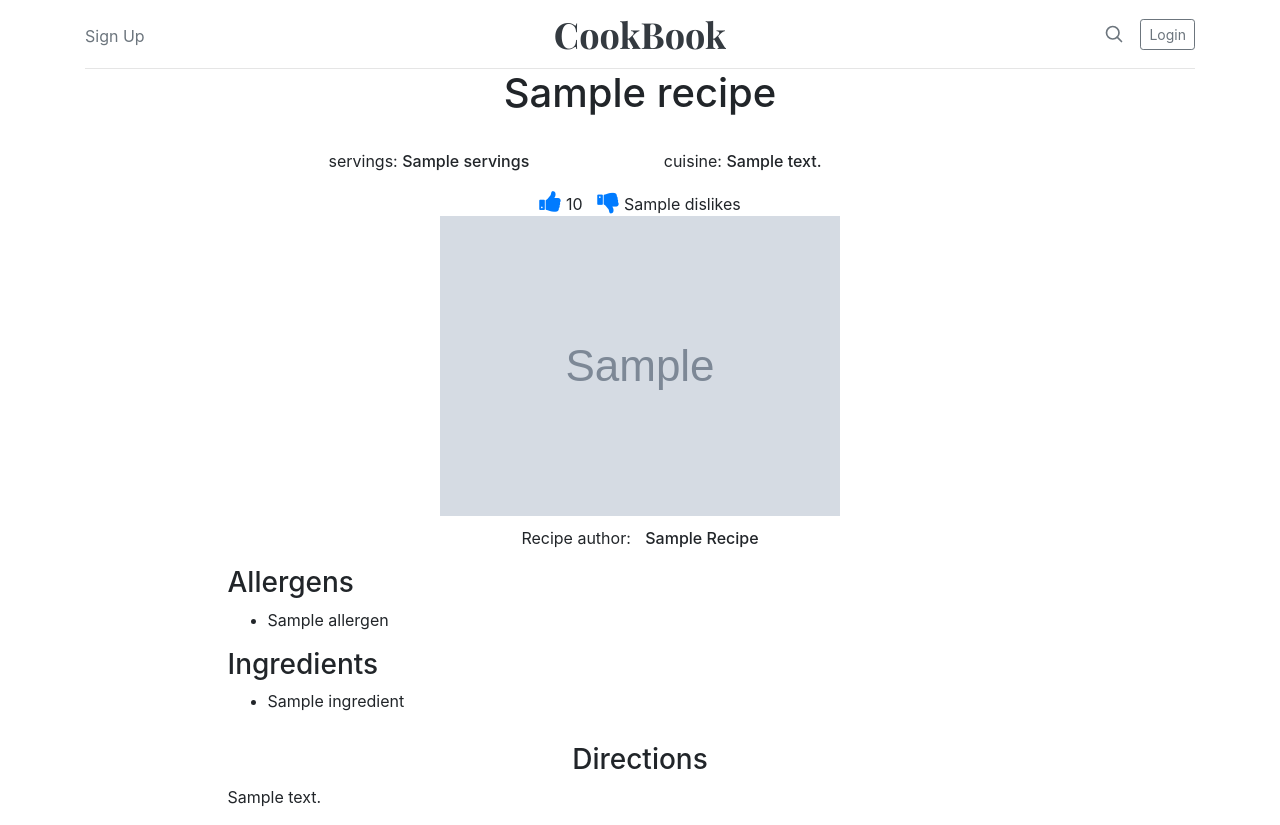
After one commit to Code-Institute-Submissions/cookbook-3, a Flask app: template templates/recipe.html in a window 1280 px wide. The commit adds this page. Run offline with Flask 2, Linux system fonts and the light colour scheme; the template is opened without the code that fills it: most values are stand-ins (such as "Sample title", 1, 10 or a date in 2020); grey boxes marked "Sample" are stand-in pictures; parts of the project's set-up code (start-up, migrations or seed data) failed here and were passed over; some libraries are stand-ins or nearby versions.

Commit message:
Added Like and Dislike for recipe

```diff
--- a/app.py
+++ b/app.py
@@ -6,7 +6,7 @@ from flask_pymongo import PyMongo
 from bson.objectid import ObjectId
 from functools import wraps
 from werkzeug.security import generate_password_hash, check_password_hash
-from utils import SignUpForm, LoginForm, AddRecipe
+from utils import SignUpForm, LoginForm, AddRecipe, value_in_list, update_author_data_liked_recipe
 
 dotenv_path = join(dirname(__file__), ".env")
 load_dotenv(dotenv_path)
@@ -31,7 +31,9 @@ def login_required(f):
 
 @app.route("/")
 def index():
-    return render_template("index.html")
+    recipes = mongo.db.recipes.find()
+
+    return render_template("index.html", recipes=recipes)
 
 
 @app.route('/signup', methods=['GET', 'POST'])
@@ -48,7 +50,9 @@ def signup():
                 "username": form.name.data,
                 "email": form.email.data,
                 "contry": form.origin.data,
-                "password": generate_password_hash(form.password.data)
+                "password": generate_password_hash(form.password.data),
+                "liked_recipe": [],
+                "disliked_recipe": []
             })
             return redirect(url_for('login'))
 
@@ -82,7 +86,8 @@ def logout():
 @app.route("/dashboard")
 @login_required
 def dashboard():
-    return render_template("dashboard.html")
+    recipes = mongo.db.recipes.find()
+    return render_template("dashboard.html", recipes=recipes)
 
 @app.route("/addrecipe", methods=["GET", "POST"])
 @login_required
@@ -104,7 +109,10 @@ def addrecipe():
                 "servings": form.servings.data,
                 "ingredients": form.ingredients.data.split(","),
                 "allergens": request.form.getlist('allergens'),
-                "description": form.description.data.lower()
+                "description": form.description.data.lower(),
+                "likes": 0,
+                "dislikes": 0,
+                "users_liked": []
             })
             return redirect(url_for("dashboard"))
         else:
@@ -113,6 +121,80 @@ def addrecipe():
 
     return render_template("addrecipe.html", form=form, allergens=allergens)
 
+@app.route("/recipe/<recipe_id>")
+@login_required
+def recipe(recipe_id):
+    recipes = mongo.db.recipes
+    current_recipe = recipes.find_one({"_id": ObjectId(recipe_id)})
+    author = mongo.db.authors.find_one({"_id": ObjectId(session["id"])})
+
+    return render_template("recipe.html", recipe=current_recipe,
+                    liked=value_in_list(recipe_id, author["disliked_recipe"]),
+                    disliked=value_in_list(recipe_id, author["liked_recipe"]))
+
+@app.route("/recipe/like/<recipe_id>")
+@login_required
+def like(recipe_id):
+    recipes = mongo.db.recipes
+    current_recipe = recipes.find_one({"_id": ObjectId(recipe_id)})
+
+    authors = mongo.db.authors
+    author = authors.find_one({"_id": ObjectId(session["id"])})
+
+    if str(session["id"]) in current_recipe["users_liked"] and current_recipe["likes"] > 0:
+        update_author_data_liked_recipe(authors, session["id"], "$pull", recipe_id)
+
+        recipes.update(
+            {"_id": ObjectId(recipe_id)},
+            {
+                '$inc': {"likes": -1},
+                "$pull": {"users_liked": session["id"]}
+            })
+    else:
+        update_author_data_liked_recipe(authors, session["id"], "$addToSet", recipe_id)
+
+        recipes.update(
+            {"_id": ObjectId(recipe_id)},
+            {
+                '$inc': {"likes": 1},
+                "$addToSet": {"users_liked": session["id"]}
+            })
+
+    return redirect(url_for("recipe",
+                    recipe=current_recipe, recipe_id=recipe_id,
+                    liked=value_in_list(recipe_id, author["disliked_recipe"]),
+                    disliked=value_in_list(recipe_id, author["liked_recipe"])))
+
+@app.route("/recipe/dislike/<recipe_id>")
+@login_required
+def dislike(recipe_id):
+    recipes = mongo.db.recipes
+    current_recipe = recipes.find_one({"_id": ObjectId(recipe_id)})
+    authors = mongo.db.authors
+    author = authors.find_one({"_id": ObjectId(session["id"])})
+
+    if str(session["id"]) in current_recipe["users_liked"] and current_recipe["dislikes"] > 0:
+        update_author_data_liked_recipe(authors, session["id"], "$pull", recipe_id)
+
+        recipes.update(
+            {"_id": ObjectId(recipe_id)},
+            {
+                '$inc': {"dislikes": -1},
+                "$pull": {"users_liked": session["id"]}
+            })
+    else:
+        update_author_data_liked_recipe(authors, session["id"], "$addToSet", recipe_id)
+
+        recipes.update(
+            {"_id": ObjectId(recipe_id)},
+            {
+                '$inc': {"dislikes": 1},
+                "$addToSet": {"users_liked": session["id"]}
+            })
+
+    return redirect(url_for("recipe", recipe=current_recipe, recipe_id=recipe_id, disliked=value_in_list(recipe_id, author["liked_recipe"])))
+
+
 if __name__ == "__main__":
     app.run(host=os.environ.get("IP"),
             port=int(os.environ.get("PORT")),
--- a/static/css/style.css
+++ b/static/css/style.css
@@ -1,3 +1,14 @@
+.isDisabled {
+  color: #495057 !important;
+  cursor: not-allowed !important;
+  opacity: 0.5 !important;
+  text-decoration: none !important;
+}
+
+.margin-sides-130 {
+  margin: 0 130px;
+}
+
 .blog-header {
   line-height: 1;
   border-bottom: 1px solid #e5e5e5;
@@ -9,3 +20,64 @@
 .blog-header-logo:hover {
   text-decoration: none;
 }
+
+.card-img-wrap {
+  width: 330px;
+  height: 200px;
+  overflow: hidden;
+}
+.card-img-wrap img {
+  height: 100%;
+}
+.card-title {
+  margin-top: 20px;
+}
+
+/**** Recipe Page ****/
+.recipe-wrapper{
+  text-align: center;
+}
+
+.recipe-servings-amount,
+.recipe-cuisine-name{
+  font-weight: 500;
+}
+.recipe-info-pad-item{
+  display: inline-block;
+}
+.recipe-info-pad-thumbs {
+  display: inline-block;
+}
+.recipe-info-pad-thumbs div:first-child {
+  margin-right: 10px;
+}
+
+.recipe-allergens-wrapper,
+.recipe-ingredients-wrapper,
+.recipe-instruction-wrapper
+{
+  text-align: left;
+}
+
+.recipe-author-wrapper{
+  margin-top: 10px;
+}
+.recipe-author-name {
+  padding-left: 10px;
+  text-transform: capitalize;
+  font-weight: 500;
+}
+
+.recipe-info-pad-thumbs .recipe-info-pad-text {
+  text-decoration: none;
+}
+.recipe-info-pad-thumbs .recipe-info-pad-text i {
+  font-size: 1.5em;
+}
+
+.recipe-instruction-wrapper{
+  margin-top: 30px;
+}
+.recipe-subtitle-instruction {
+  text-align: center;
+}
--- a/templates/base.html
+++ b/templates/base.html
@@ -8,6 +8,7 @@
     <link rel="stylesheet" href="{{url_for('static', filename='css/style.css')}}">
     <link rel="stylesheet" href="https://stackpath.bootstrapcdn.com/bootstrap/4.1.1/css/bootstrap.min.css" integrity="sha384-WskhaSGFgHYWDcbwN70/dfYBj47jz9qbsMId/iRN3ewGhXQFZCSftd1LZCfmhktB" crossorigin="anonymous">
     <link href="https://fonts.googleapis.com/css?family=Playfair+Display:700,900" rel="stylesheet">
+    <link rel="stylesheet" href="https://cdnjs.cloudflare.com/ajax/libs/font-awesome/4.7.0/css/font-awesome.min.css">
     <title>{% block title %}{% endblock %}</title>
     {% endblock %}
 </head>
@@ -24,7 +25,7 @@
                 {% endif %}
             </div>
             <div class="col-4 text-center">
-                <a class="blog-header-logo text-dark" href="{{ url_for('index') }}">CoockBook</a>
+                <a class="blog-header-logo text-dark" href="{{ url_for('index') }}">CookBook</a>
             </div>
             <div class="col-4 d-flex justify-content-end align-items-center">
                 <a class="text-muted" href="#">
--- /dev/null
+++ b/templates/recipe.html
@@ -0,0 +1,92 @@
+{% extends "base.html" %}
+
+{% block title %} Recipe {% endblock %}
+
+{% block content %}
+
+<div class="row justify-content-md-center">
+    <div class="recipe-wrapper col-md-9">
+
+        <h1 class="recipe-title">{{ recipe.title | capitalize }}</h1><br>
+
+        <div class="recipe-info-pad col-sm-12">
+            <div class="recipe-info-pad-item">
+                <p class="recipe-info-pad-text">servings: <span class="recipe-servings-amount">{{ recipe.servings | capitalize }}</span></p>
+            </div>
+            <div class="recipe-info-pad-item margin-sides-130">
+                <p class="recipe-info-pad-text">cuisine: <span class="recipe-cuisine-name">{{ recipe.cuisine | capitalize }}</span></p>
+            </div>
+            <div class="recipe-info-pad-thumbs">
+                <div class="recipe-info-pad-item">
+                    {% if liked %}
+                        <a href="" class="isDisabled recipe-info-pad-text">
+                            <i class="fa fa-thumbs-up"></i>
+                        </a>
+                    {% else %}
+                        <a href="{{ url_for('like', recipe_id=recipe._id) }}" class="recipe-info-pad-text">
+                            <i class="fa fa-thumbs-up"></i>
+                        </a>
+                    {% endif %}
+                    <span>{{ recipe.likes }}</span>
+                </div>
+                <div class="recipe-info-pad-item">
+                    {% if disliked %}
+                        <a href="" class="isDisabled recipe-info-pad-text">
+                            <i class="fa fa-thumbs-down"></i>
+                        </a>
+                    {% else %}
+                        <a href="{{ url_for('dislike', recipe_id=recipe._id) }}" class="recipe-info-pad-text">
+                            <i class="fa fa-thumbs-down"></i>
+                        </a>
+                    {% endif %}
+                    <span>{{ recipe.dislikes }}</span>
+                </div>
+            </div>
+        </div>
+
+        <div class="recipe-cover col-sm-12">
+            <img src="{{ recipe.img_url }}"></img>
+        </div>
+
+        <div class="recipe-author-wrapper">
+            <div class="recipe-author">
+                <p class="info-text">Recipe author: <span class="recipe-author-name">{{ recipe.author_name }}</span></p>
+            </div>
+        </div>
+
+        {% if recipe.allergens %}
+            <div class="recipe-allergens-wrapper">
+                <h3 class="recipe-subtitle-allergens">Allergens</h3>
+                <div class="recipe-allergens-list">
+                    <ul>
+                        {% for allergen in recipe.allergens %}
+                        <li>{{ allergen }}</li>
+                        {% endfor %}
+                    </ul>
+                </div>
+            </div>
+        {% endif %}
+
+        <div class="recipe-ingredients-wrapper">
+            <h3 class="recipe-subtitle-ingredients">Ingredients</h3>
+
+            <div class="recipe-ingredients-list">
+                <ul>
+                    {% for ingredient in recipe.ingredients %}
+                        <li>{{ ingredient }}</li>
+                    {% endfor %}
+                </ul>
+            </div>
+        </div>
+
+        <div class="recipe-instruction-wrapper">
+            <div class="recipe-instruction">
+                <h3 class="recipe-subtitle-instruction">Directions</h3>
+                <p class="recipe-instruction-content">{{ recipe.description | capitalize }}</p>
+            </div>
+        </div>
+
+    </div>
+</div>
+
+{% endblock %}
```
Also changed, not shown: templates/dashboard.html (+19 -0 lines), templates/index.html (+11 -21 lines), utils.py (+15 -0 lines).
